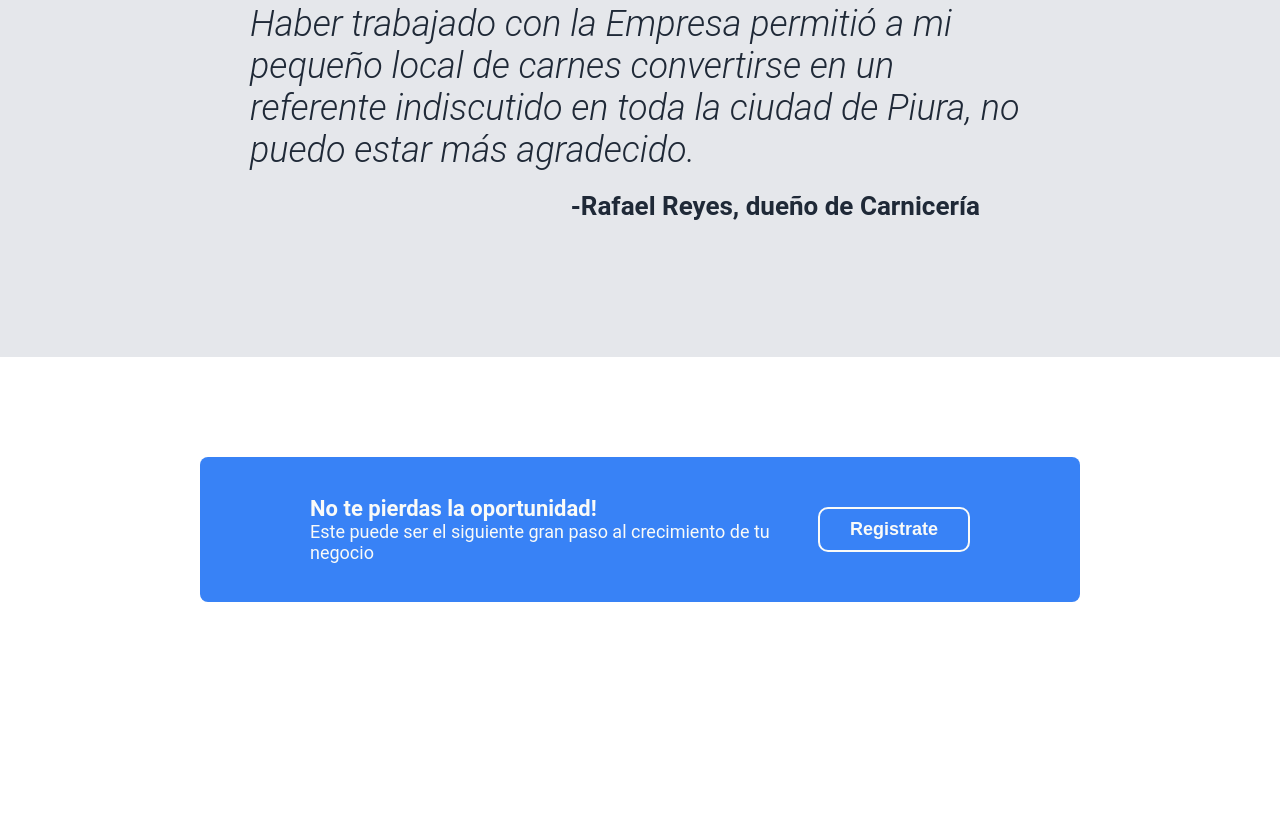
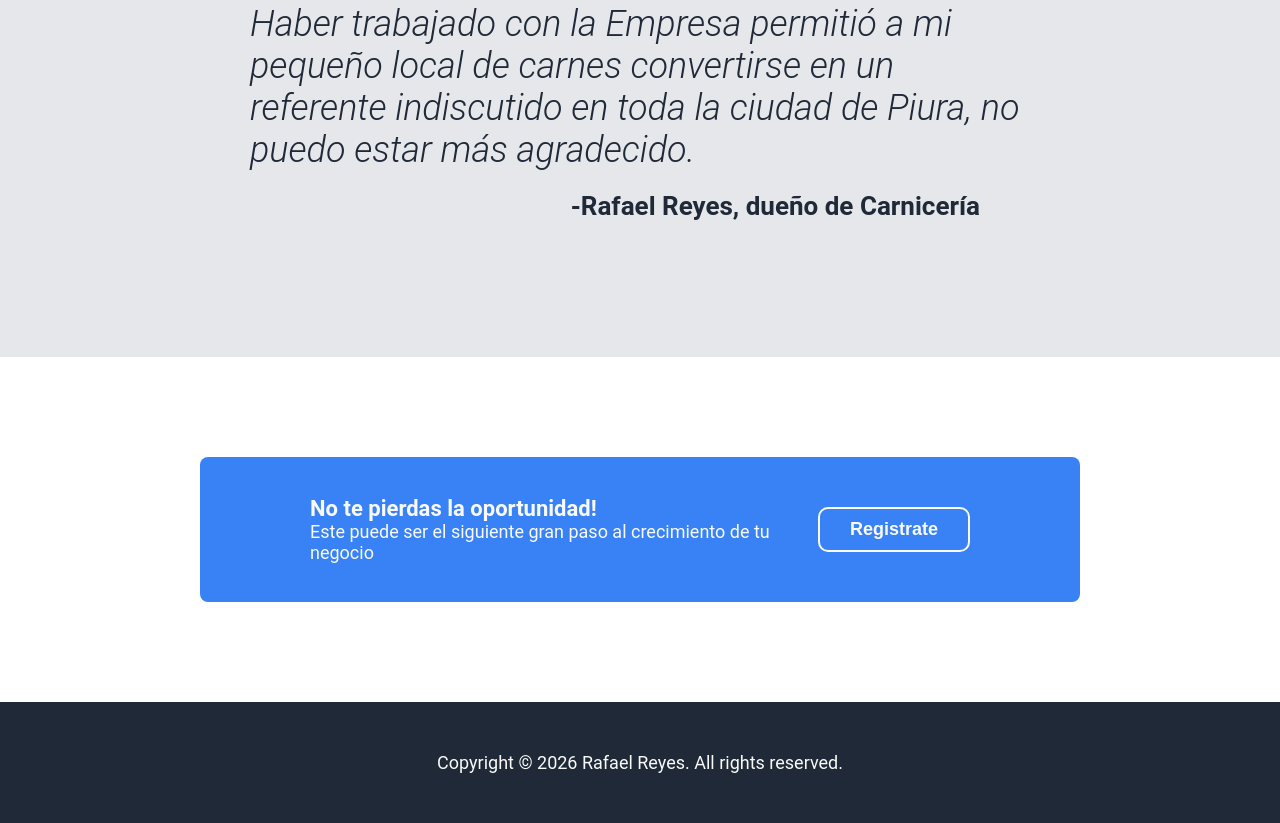
Before and after one commit to BlueskiteFo/first-landing-page, a plain HTML site: page index.html in a window 1280 px wide. Shown: the part 1423-2246 px from the top of the page. Before the commit the page ends 2125 px from the top, so only its background shows below. Drawn offline with Linux system fonts and the light colour scheme.

Commit message:
Add the footer and finish the project

```diff
--- a/index.html
+++ b/index.html
@@ -93,6 +93,8 @@
             </div>
             <button>Registrate</button>
         </div>
-        <div class="footercontainer"></div>
+        <div class="footercontainer">
+            Copyright &copy; 2026 Rafael Reyes. All rights reserved.
+        </div>
     </body>
 </html>
--- a/styles.css
+++ b/styles.css
@@ -106,6 +106,7 @@ a {
     display: flex;
     /*justify-content: space-evenly;*/
     justify-content: center;
+    flex-wrap: wrap;
     gap: 100px
 }
 
@@ -189,3 +190,10 @@ a {
     border: 2px solid #F9FAF8;
     border-radius: 10px;
 }
+
+.footercontainer {
+    text-align: center;
+    padding: 50px 0px;
+    color: #F9FAF8;
+    font-size: 18px;
+}
```
